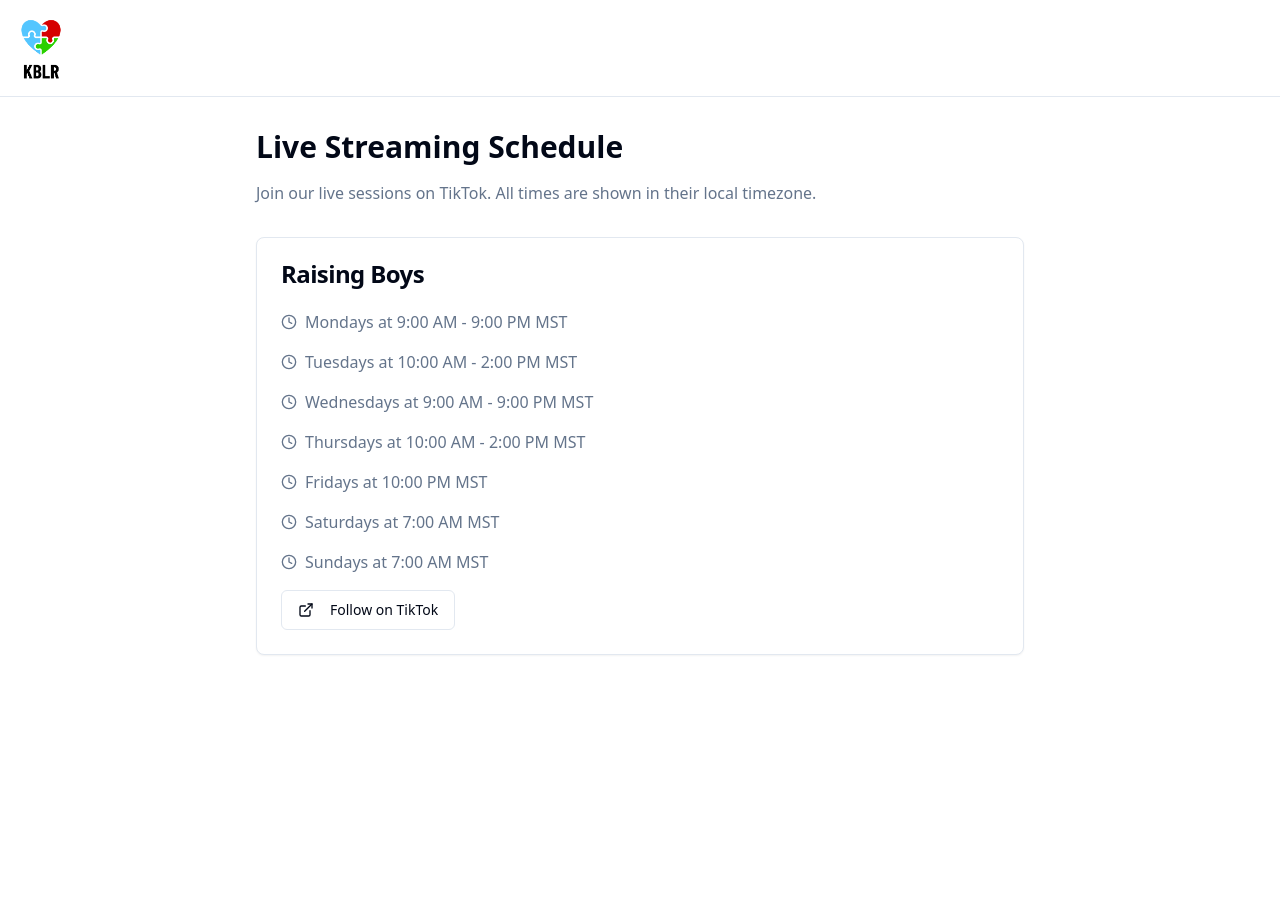
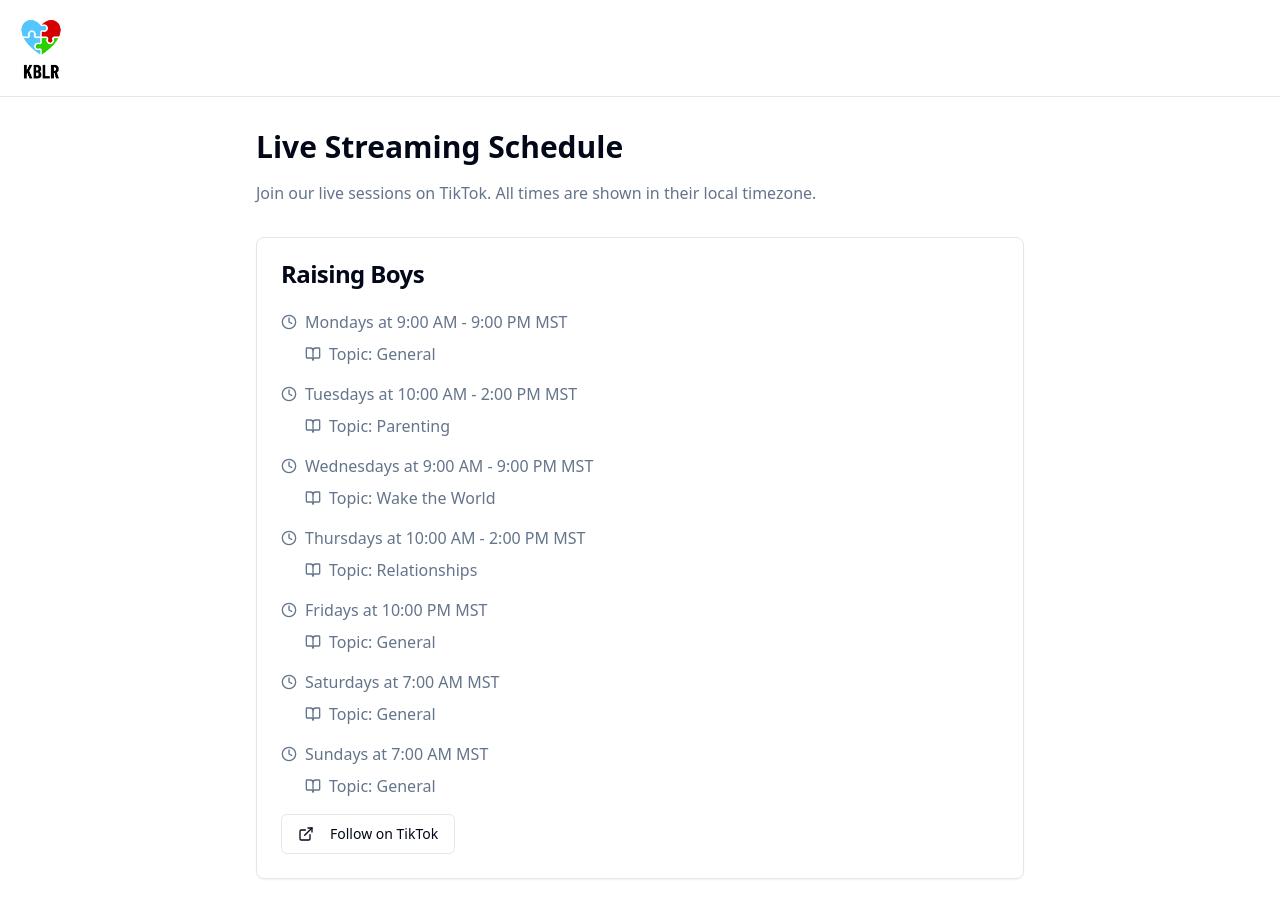
Before and after one commit to MissionSync/kingdom-business-letsroll, a React (Vite) app: page /schedule in a window 1280 px wide. Built offline with nearby package versions, Linux system fonts and the light colour scheme.

Commit message:
Display schedule topic
Fix: Display the topic for each schedule slot on the schedule page.

```diff
--- a/src/pages/Schedule.tsx
+++ b/src/pages/Schedule.tsx
@@ -1,6 +1,7 @@
+
 import { Card, CardContent, CardHeader, CardTitle } from "@/components/ui/card";
 import { Button } from "@/components/ui/button";
-import { ExternalLink, Clock } from "lucide-react";
+import { ExternalLink, Clock, BookOpen } from "lucide-react";
 
 interface Creator {
   name: string;
@@ -46,9 +47,15 @@ const Schedule = () => {
               <CardContent>
                 <div className="space-y-4">
                   {creator.schedule.map((slot, slotIndex) => (
-                    <div key={slotIndex} className="flex items-center gap-2 text-muted-foreground">
-                      <Clock className="h-4 w-4" />
-                      <span>{slot.day}s at {slot.time}</span>
+                    <div key={slotIndex} className="flex flex-col gap-2">
+                      <div className="flex items-center gap-2 text-muted-foreground">
+                        <Clock className="h-4 w-4" />
+                        <span>{slot.day}s at {slot.time}</span>
+                      </div>
+                      <div className="flex items-center gap-2 text-muted-foreground ml-6">
+                        <BookOpen className="h-4 w-4" />
+                        <span>Topic: {slot.topic}</span>
+                      </div>
                     </div>
                   ))}
 
```
